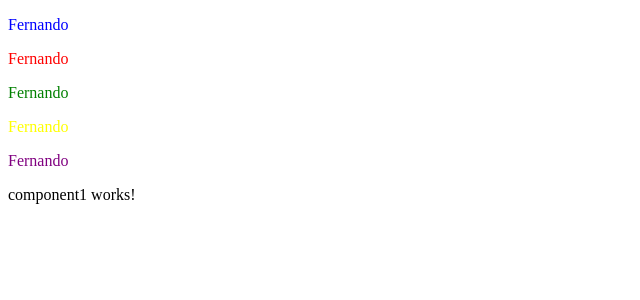
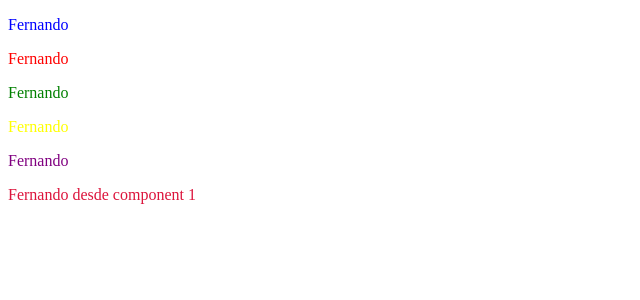
Before and after one commit to nandouluna/AngularExample, an Angular app: page / in a window 1280 px wide. Shown: the top 300 px of the page, without its empty margins (0-640 px from the left). Built offline with nearby package versions, Linux system fonts and the light colour scheme.

Commit message:
Se agrega texto desde componente 1

```diff
--- a/src/app/component1/component1.component.html
+++ b/src/app/component1/component1.component.html
@@ -1 +1 @@
-<p>component1 works!</p>
+<p style="color: crimson;">Fernando desde component 1</p>
```
